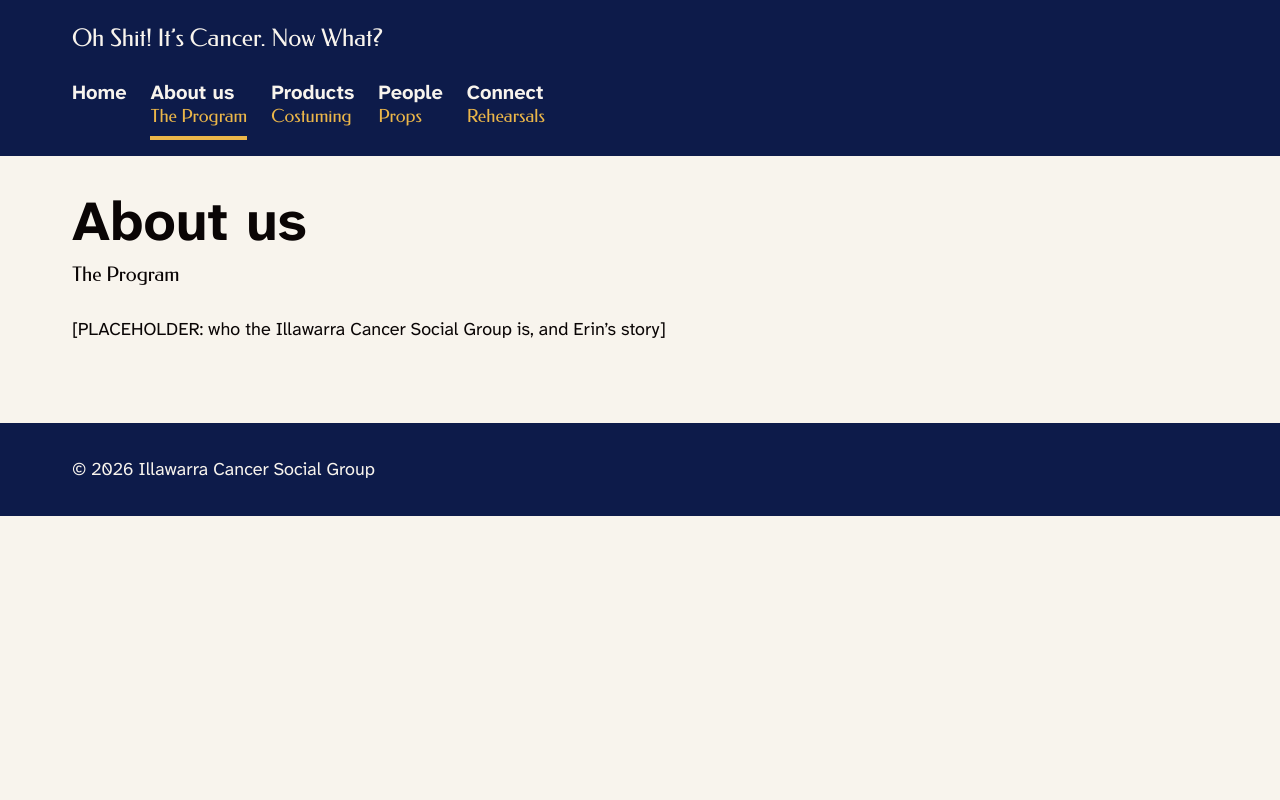
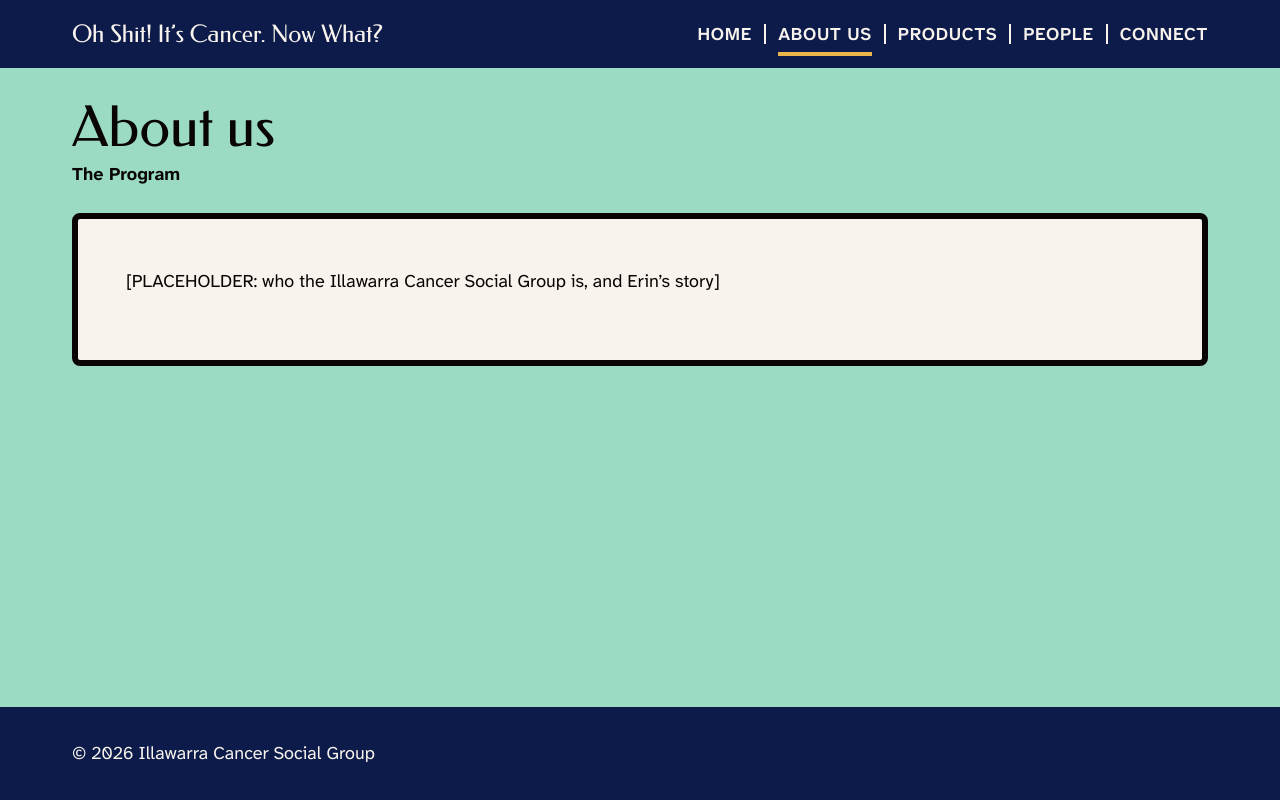
Before and after one commit to Illawarra-Cancer-Social-Group/oh-its-cancer-website, an Astro site: page /about in a window 1280 px wide. Built offline with nearby package versions, Linux system fonts and the light colour scheme; Astro itself is replaced by a stand-in of ours.

Commit message:
Style the header and section pages to match the mock-ups
- Header: site title left, menu right; plain labels only, in capitals,
  with thin dividers on wider screens. Current page underlined in mustard.
- SectionLayout (new): each section page sits on its own pastel (About
  mint, Products butter, People pink, Connect green), with a large black
  Federo heading, the theatre name underneath, room for an illustration,
  and a warm white panel with a thick black border.
- Listing cards take the section colour.
- Footer stays at the bottom of the window on short pages.
- PageHeading is replaced by SectionLayout.

Co-Authored-By: Claude Opus 5.5 <noreply@anthropic.com>

```diff
--- a/src/components/PageHeading.astro
+++ /dev/null
@@ -1,41 +0,0 @@
----
-/*
-  PageHeading: the <h1> at the top of a page, with its theatre name.
-
-  The plain label is the large heading. The theatre name sits smaller
-  underneath (AGENTS.md, section 5: plain labels first, theatre names second).
-  Both come from src/navigation.ts, so they match the menu.
-
-  Props:
-    href  (required) The page's web address in src/navigation.ts, e.g. "/products/".
-*/
-import { navItem } from '../navigation';
-
-interface Props {
-  href: string;
-}
-
-const { label, theatreName } = navItem(Astro.props.href);
----
-
-<div class="page-heading">
-  <h1>{label}</h1>
-  {theatreName && <p class="page-heading__theatre">{theatreName}</p>}
-</div>
-
-<style>
-  .page-heading {
-    margin-block-end: var(--space-l);
-  }
-
-  .page-heading h1 {
-    margin-block: 0 var(--space-2xs);
-  }
-
-  /* Default black on warm white: approved pair 18.47:1 */
-  .page-heading__theatre {
-    margin: 0;
-    font-family: var(--font-display);
-    font-size: var(--text-h4);
-  }
-</style>
--- a/src/components/SiteNav.astro
+++ b/src/components/SiteNav.astro
@@ -2,10 +2,13 @@
 /*
   SiteNav: the main menu in the header.
 
-  Shows every item from src/navigation.ts: the plain label large, with
-  the theatre name smaller underneath. The page you're on is marked with
-  aria-current="page" (for screen readers) and a thick underline (for
-  everyone else), so it doesn't rely on colour.
+  Shows the plain label of every item in src/navigation.ts, in capitals
+  with a line between them, as in the mock-up. Theatre names appear on
+  the pages themselves, not in the menu.
+
+  The page you're on is marked with aria-current="page" (for screen
+  readers) and a thick mustard underline (for everyone else), so it
+  doesn't rely on colour alone.
 
   On small screens the items wrap onto more lines. No JavaScript, no
   hidden menu to open.
@@ -23,14 +26,13 @@ const currentPath = normalise(Astro.url.pathname);
   <ul class="site-nav__list">
     {
       NAV_ITEMS.map((item) => (
-        <li>
+        <li class="site-nav__item">
           <a
             class="site-nav__link"
             href={item.href}
             aria-current={normalise(item.href) === currentPath ? 'page' : undefined}
           >
-            <span class="site-nav__label">{item.label}</span>
-            {item.theatreName && <span class="site-nav__theatre">{item.theatreName}</span>}
+            {item.label}
           </a>
         </li>
       ))
@@ -42,45 +44,65 @@ const currentPath = normalise(Astro.url.pathname);
   .site-nav__list {
     display: flex;
     flex-wrap: wrap;
-    gap: var(--space-2xs) var(--space-l);
+    align-items: center;
     margin: 0;
     padding: 0;
     list-style: none;
   }
 
+  .site-nav__item {
+    display: flex;
+    align-items: center;
+    max-width: none;
+    color: var(--colour-text-on-dark);
+  }
+
+  /* Phones: items wrap, with space between them */
+  .site-nav__list {
+    gap: 0 var(--space-l);
+  }
+
+  /* Wider screens: everything fits on one line, so add the thin line between
+     items from the mock-up. It's decoration only, drawn with CSS rather than
+     typed into the text, so screen readers don't read it out. */
+  @media (min-width: 48rem) {
+    .site-nav__list {
+      gap: 0;
+    }
+
+    .site-nav__item + .site-nav__item::before {
+      content: '';
+      display: inline-block;
+      width: 2px;
+      height: 1.1em;
+      margin-inline: var(--space-s);
+      background-color: currentColor;
+    }
+  }
+
+  /* Warm white on night: approved pair 15.05:1. Short capitalised labels are fine (section 5) */
   .site-nav__link {
-    display: flex;
-    flex-direction: column;
-    justify-content: center;
+    display: inline-flex;
+    align-items: center;
     min-height: var(--tap-target-min);
     min-width: var(--tap-target-min);
-    padding-block: var(--space-xs);
     color: var(--colour-text-on-dark);
+    font-weight: 600;
+    letter-spacing: 0.04em;
+    text-transform: uppercase;
     text-decoration: none;
-    line-height: 1.25;
-    /* Space for the underline that marks the current page */
-    border-bottom: 4px solid transparent;
+    /* Equal borders top and bottom keep the text centred; the bottom one
+       turns mustard on the current page */
+    border-block: 4px solid transparent;
   }
 
-  /* Plain label: warm white on night, approved pair 15.05:1 */
-  .site-nav__label {
-    font-size: var(--text-h4);
-    font-weight: 700;
+  .site-nav__link:hover {
+    text-decoration: underline;
+    text-decoration-thickness: 0.1em;
+    text-underline-offset: 0.25em;
   }
 
-  /* Theatre name: mustard on night, approved pair 8.89:1 */
-  .site-nav__theatre {
-    color: var(--colour-mustard);
-    font-family: var(--font-display);
-  }
-
-  .site-nav__link:hover .site-nav__label {
-    text-decoration: underline;
-    text-decoration-thickness: 0.1em;
-    text-underline-offset: 0.2em;
-  }
-
-  /* The page you're on */
+  /* The page you're on: mustard on night, approved pair 8.89:1 */
   .site-nav__link[aria-current='page'] {
     border-bottom-color: var(--colour-mustard);
   }
--- a/src/layouts/BaseLayout.astro
+++ b/src/layouts/BaseLayout.astro
@@ -14,9 +14,14 @@
 
   Usage:
     <BaseLayout title="About us">
-      <h1>About us</h1>
-      ...
+      <div class="container">
+        <h1>About us</h1>
+        ...
+      </div>
     </BaseLayout>
+
+  Section pages (About us, Products, People, Connect) use SectionLayout,
+  which wraps this layout and adds the coloured band and content panel.
 */
 import '../styles/global.css';
 import SkipLink from '../components/SkipLink.astro';
@@ -61,7 +66,9 @@ const year = new Date().getFullYear();
       </div>
     </header>
 
-    <main id="main" tabindex="-1" class="container">
+    <!-- No width limit here: section pages paint their colour edge to edge.
+         Pages put their content inside class="container". -->
+    <main id="main" tabindex="-1">
       <slot />
     </main>
 
@@ -81,11 +88,14 @@ const year = new Date().getFullYear();
     color: var(--colour-text-on-dark);
   }
 
+  /* Title on the left, menu on the right; they stack when there isn't room */
   .site-header__inner {
     display: flex;
-    flex-direction: column;
-    gap: var(--space-s);
-    padding-block: var(--space-m);
+    flex-wrap: wrap;
+    align-items: center;
+    justify-content: space-between;
+    gap: var(--space-xs) var(--space-xl);
+    padding-block: var(--space-s);
   }
 
   .site-title {
@@ -103,9 +113,22 @@ const year = new Date().getFullYear();
     text-decoration: underline;
   }
 
+  /* Keeps the footer at the bottom of the window on short pages */
+  body {
+    display: flex;
+    flex-direction: column;
+    min-height: 100vh;
+  }
+
   main {
-    display: block;
-    padding-block: var(--space-xl) var(--space-3xl);
+    display: flex;
+    flex-direction: column;
+    flex: 1;
+  }
+
+  /* The page's own content fills the space, so section colours reach the footer */
+  main > :global(*) {
+    flex: 1;
   }
 
   /* No outline when the skip link moves focus here: main is a landing spot, not a control */
--- /dev/null
+++ b/src/layouts/SectionLayout.astro
@@ -0,0 +1,122 @@
+---
+/*
+  SectionLayout: the page design for About us, Products, People and Connect,
+  following the page mock-ups.
+
+  - The whole page sits on the section's own pastel colour
+    (set in src/navigation.ts: About mint, Products butter, People pink,
+    Connect green).
+  - At the top: the plain label as a large heading, with the theatre name
+    smaller underneath (AGENTS.md, section 5). Black text: all four pastels
+    are approved with black (12.82:1 or more). White text on these would fail.
+  - Space on the right of the heading for an illustration (the microphone,
+    zombie hand and so on), once the artwork files arrive.
+  - Below: a warm white panel with a thick black border holding the
+    page content.
+
+  Props:
+    href         (required) The page's address in src/navigation.ts, e.g. "/products/".
+                 The heading, theatre name, colour and page title all come from there.
+    description  (optional) One sentence for search engines and link previews.
+
+  Slots:
+    default       The page content, shown inside the panel.
+    illustration  (optional) A decorative image beside the heading. Use alt="".
+
+  Usage:
+    <SectionLayout href="/products/">
+      <p>Intro text…</p>
+    </SectionLayout>
+*/
+import BaseLayout from './BaseLayout.astro';
+import { navItem } from '../navigation';
+
+interface Props {
+  href: string;
+  description?: string;
+}
+
+const { href, description } = Astro.props;
+const { label, theatreName, colour = 'butter' } = navItem(href);
+---
+
+<BaseLayout title={label} description={description}>
+  <div class="section-page" style={`--section-colour: var(--colour-${colour});`}>
+    <div class="container">
+      <div class="section-page__top">
+        <div class="section-page__heading">
+          <h1>{label}</h1>
+          {theatreName && <p class="section-page__theatre">{theatreName}</p>}
+        </div>
+        {
+          Astro.slots.has('illustration') && (
+            <div class="section-page__illustration">
+              <slot name="illustration" />
+            </div>
+          )
+        }
+      </div>
+
+      <div class="section-page__panel">
+        <slot />
+      </div>
+    </div>
+  </div>
+</BaseLayout>
+
+<style>
+  /* Black text on the section pastel: approved pairs, 10.06:1 or more */
+  .section-page {
+    background-color: var(--section-colour);
+    color: var(--colour-black);
+    padding-block: var(--space-xl) var(--space-3xl);
+  }
+
+  .section-page__top {
+    display: flex;
+    align-items: flex-end;
+    justify-content: space-between;
+    gap: var(--space-l);
+    margin-block-end: var(--space-l);
+  }
+
+  .section-page__heading h1 {
+    margin: 0;
+    font-family: var(--font-display);
+    font-weight: 400; /* Federo has one weight */
+    line-height: 1;
+  }
+
+  .section-page__theatre {
+    margin: var(--space-2xs) 0 0;
+    font-weight: 700;
+  }
+
+  /* Illustrations sit beside the heading and touch the top of the panel,
+     as in the mock-ups. Hidden on narrow screens to keep the content close. */
+  .section-page__illustration {
+    flex-shrink: 0;
+    width: clamp(5rem, 15vw, 9rem);
+    margin-block-end: calc(var(--space-l) * -1);
+  }
+
+  @media (max-width: 30rem) {
+    .section-page__illustration {
+      display: none;
+    }
+  }
+
+  /* Warm white panel, black text: approved pair 18.47:1 */
+  .section-page__panel {
+    position: relative;
+    padding: clamp(var(--space-l), 4vw, var(--space-2xl));
+    background-color: var(--colour-warm-white);
+    border: 6px solid var(--colour-black);
+    border-radius: var(--radius);
+  }
+
+  /* The first heading inside the panel doesn't need space above it */
+  .section-page__panel > :first-child {
+    margin-block-start: 0;
+  }
+</style>
--- a/src/navigation.ts
+++ b/src/navigation.ts
@@ -3,7 +3,8 @@
 
   The menu and the page headings both read from this list, so the plain
   labels and theatre names always match (AGENTS.md, sections 5 and 8).
-  Plain label first, theatre name second.
+  The menu shows plain labels only (as in the mock-up). Page headings show
+  the plain label large and the theatre name small underneath.
 
   To add a page to the menu, add it here and create the page in src/pages/.
 */
@@ -14,14 +15,19 @@ export interface NavItem {
   theatreName?: string;
   /** Web address, with a slash at the end, e.g. "/products/" */
   href: string;
+  /**
+   * The page's background colour, from tokens.css (e.g. "butter").
+   * Only pastels that pass with black text: mint, butter, green or pink.
+   */
+  colour?: 'mint' | 'butter' | 'green' | 'pink';
 }
 
 export const NAV_ITEMS: NavItem[] = [
   { label: 'Home', href: '/' },
-  { label: 'About us', theatreName: 'The Program', href: '/about/' },
-  { label: 'Products', theatreName: 'Costuming', href: '/products/' },
-  { label: 'People', theatreName: 'Props', href: '/people/' },
-  { label: 'Connect', theatreName: 'Rehearsals', href: '/connect/' },
+  { label: 'About us', theatreName: 'The Program', href: '/about/', colour: 'mint' },
+  { label: 'Products', theatreName: 'Costuming', href: '/products/', colour: 'butter' },
+  { label: 'People', theatreName: 'Props', href: '/people/', colour: 'pink' },
+  { label: 'Connect', theatreName: 'Rehearsals', href: '/connect/', colour: 'green' },
 ];
 
 /** Finds a menu item by its web address, e.g. navItem('/products/') */
--- a/src/pages/about.astro
+++ b/src/pages/about.astro
@@ -3,11 +3,9 @@
   About us page (The Program): who the group is and Erin's story.
   Placeholder until the real text is ready.
 */
-import BaseLayout from '../layouts/BaseLayout.astro';
-import PageHeading from '../components/PageHeading.astro';
+import SectionLayout from '../layouts/SectionLayout.astro';
 ---
 
-<BaseLayout title="About us">
-  <PageHeading href="/about/" />
+<SectionLayout href="/about/">
   <p>[PLACEHOLDER: who the Illawarra Cancer Social Group is, and Erin’s story]</p>
-</BaseLayout>
+</SectionLayout>
```
Also changed, not shown: src/components/ListingCard.astro (+5 -3 lines), src/pages/connect.astro (+3 -5 lines), src/pages/index.astro (+10 -2 lines), src/pages/people.astro (+3 -5 lines), src/pages/products.astro (+3 -5 lines).
